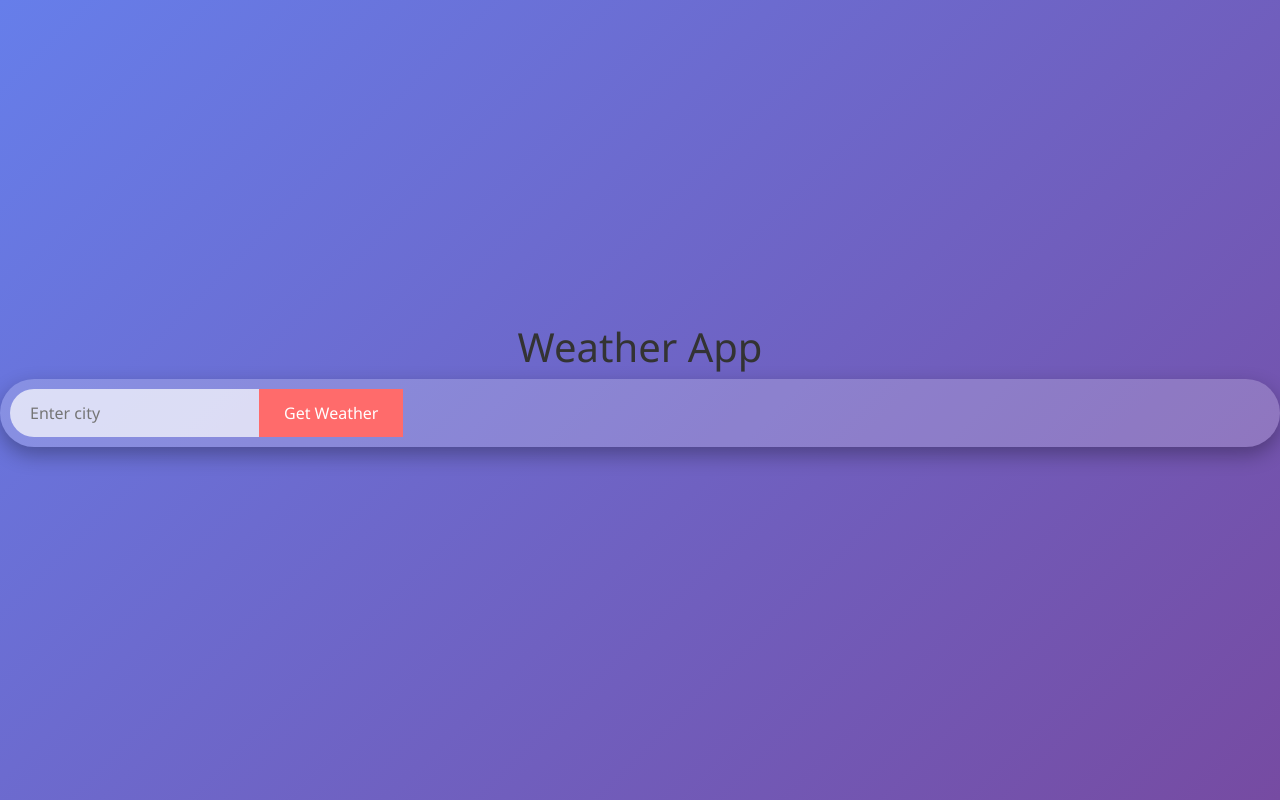
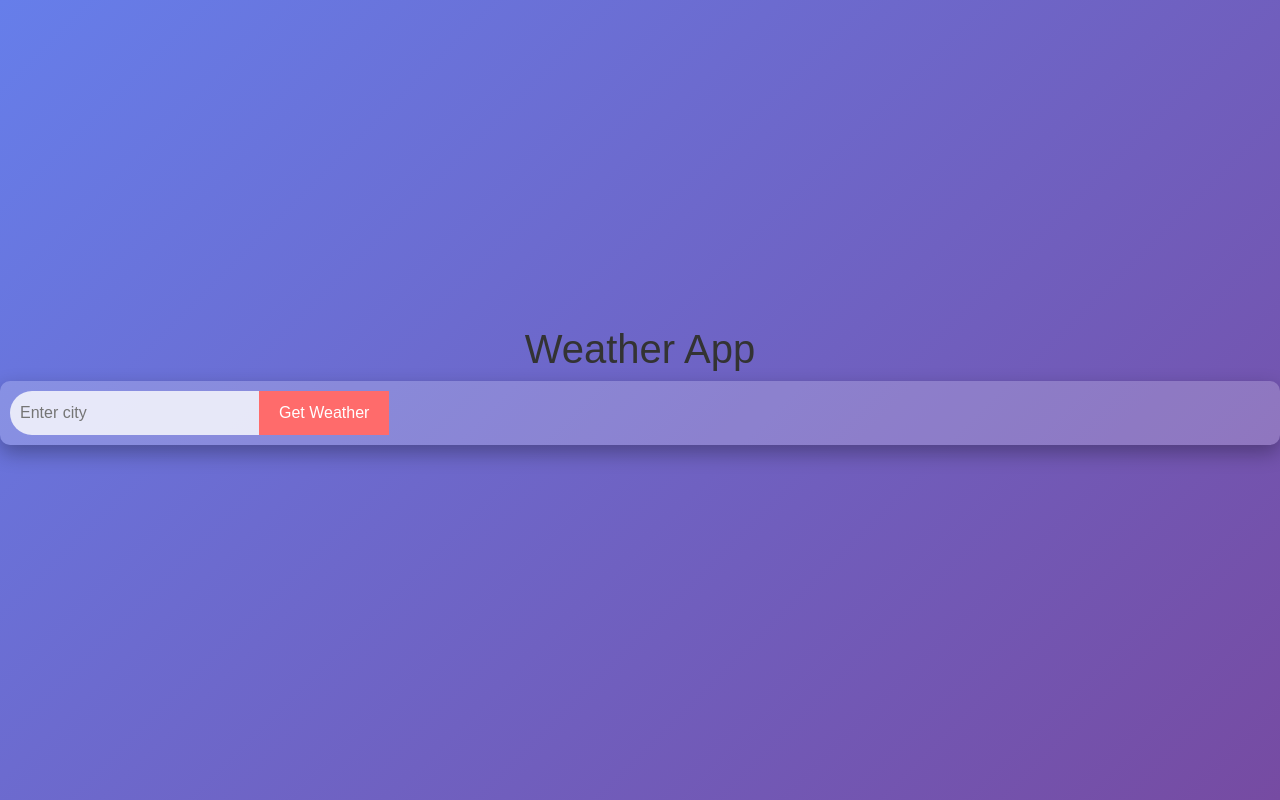
Before and after one commit to Abhiramsankranthi/weatherapp, a React (Create React App) app in the folder weather-app/: page / in a window 1280 px wide. Built offline with nearby package versions, Linux system fonts and the light colour scheme.

Commit message:
Update App.css

```diff
--- a/weather-app/src/App.css
+++ b/weather-app/src/App.css
@@ -1,19 +1,17 @@
-/* App.css */
 .App {
   display: flex;
   flex-direction: column;
   align-items: center;
   justify-content: center;
-  min-height: 100vh;
-  text-align: center;
-  font-family: 'Segoe UI', Tahoma, Geneva, Verdana, sans-serif;
+  height: 100vh;
+  font-family: Arial, sans-serif;
   background: linear-gradient(135deg, #667eea, #764ba2);
   color: #333;
 }
 
 h1 {
   font-size: 48px;
-  margin-bottom: 30px;
+  margin-bottom: 20px;
   color: #fff;
   animation: fadeIn 1s ease-in-out;
 }
@@ -24,25 +22,25 @@ h1 {
   margin-bottom: 30px;
   background: rgba(255, 255, 255, 0.2);
   padding: 10px;
-  border-radius: 50px;
+  border-radius: 10px;
   box-shadow: 0 8px 20px rgba(0, 0, 0, 0.3);
   animation: slideIn 1s ease-out;
 }
 
 input {
-  padding: 12px 20px;
+  padding: 10px;
   width: 250px;
   border: none;
-  border-radius: 50px 0 0 50px;
+  border-radius: 50px ;
   outline: none;
   font-size: 16px;
-  background: rgba(255, 255, 255, 0.7);
+  background: rgba(255, 255, 255, 0.8);
 }
 
 button {
-  padding: 12px 25px;
+  padding: 10px 20px;
   border: none;
-  border-radius: 0 50px 50px 0;
+  border-radius: 5px;
   background: #ff6b6b;
   color: white;
   font-size: 16px;
@@ -57,11 +55,16 @@ button:hover {
 
 .weather-info {
   background: rgba(255, 255, 255, 0.9);
-  padding: 30px;
-  border-radius: 20px;
-  box-shadow: 0 10px 25px rgba(0, 0, 0, 0.4);
+  padding: 20px;
+  border-radius: 15px;
+  box-shadow: 0 8px 20px rgba(0, 0, 0, 0.2);
   text-align: center;
-  animation: popIn 0.8s ease-out;
+  animation: popIn 1s ease;
+}
+
+img {
+  width: 80px;
+  height: 80px;
 }
 
 .weather-info h2 {
```
